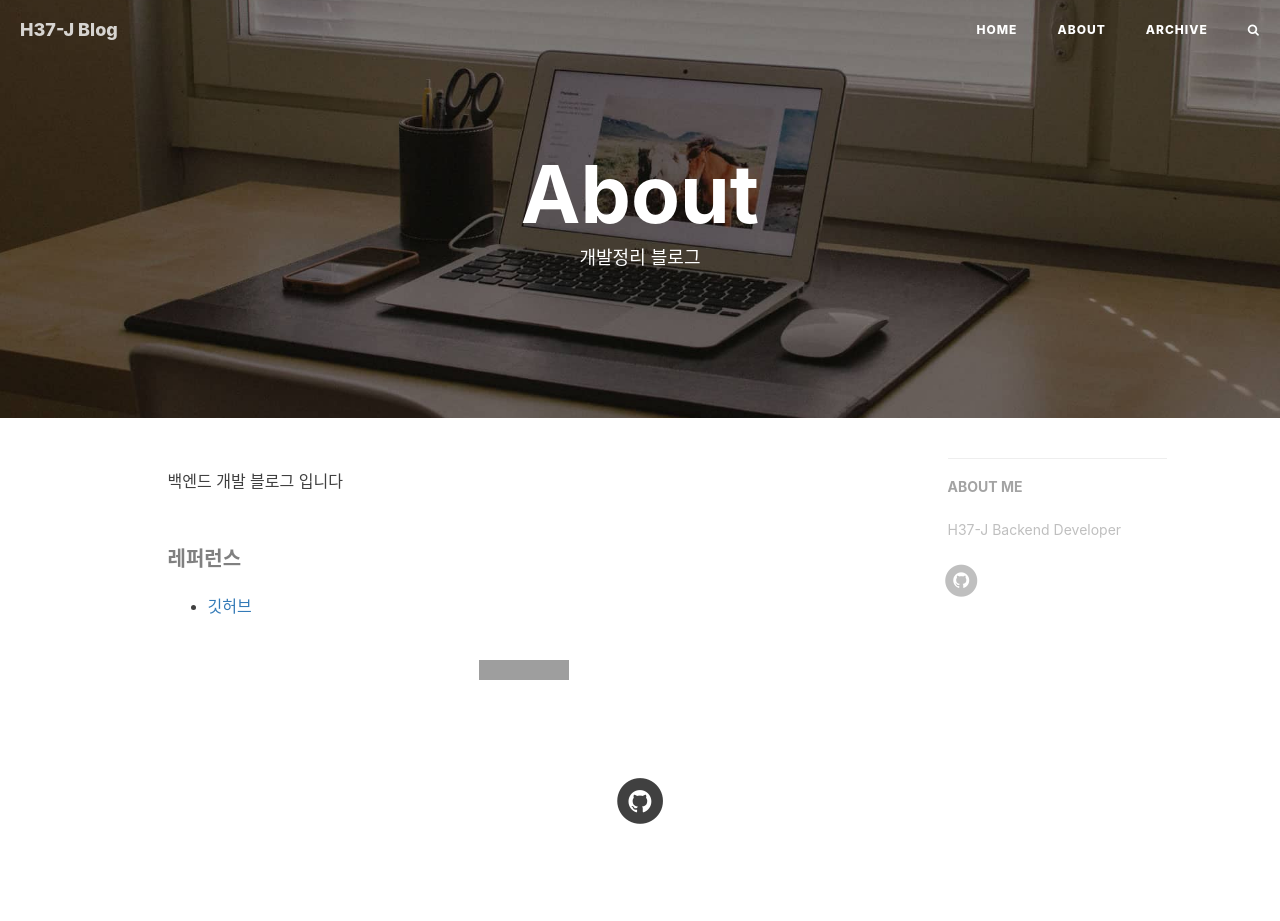
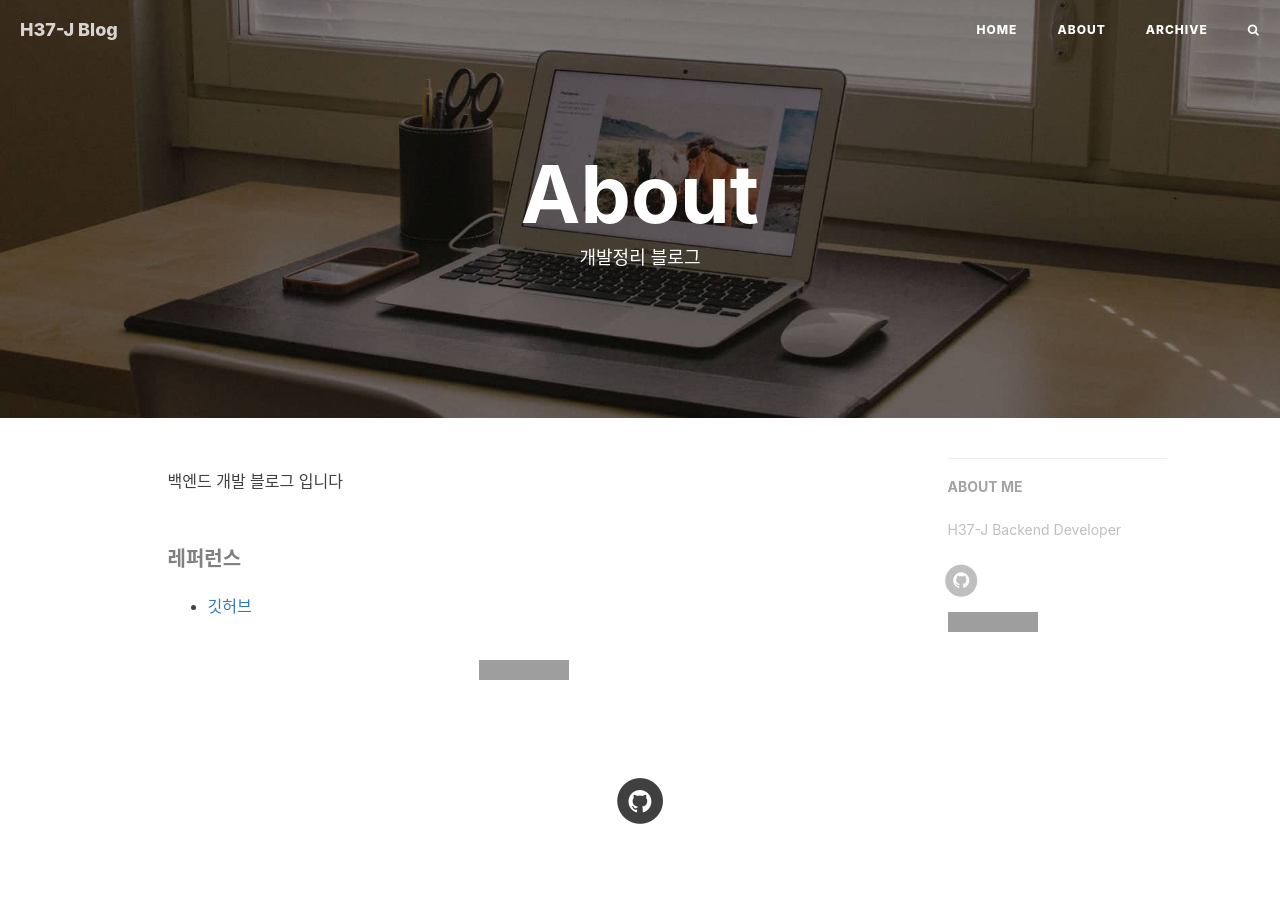
Before and after one commit to H37-J/H37-J.github.io, a Jekyll site: the page built from about.html, in a window 1280 px wide. Built offline with Jekyll 4.4.1, drawn with Linux system fonts in a browser that asks for light colours; nearby versions of some CDN libraries; comment, search, counter and statistics services are not loaded; grey boxes are pictures that could not be loaded.

Commit message:
포스트 업데이트

```diff
--- a/_includes/short-about.html
+++ b/_includes/short-about.html
@@ -12,3 +12,6 @@
     {% include sns-links.html %}
   </div>
 </section>
+
+
+<a href="https://hits.seeyoufarm.com"><img src="https://hits.seeyoufarm.com/api/count/incr/badge.svg?url=https%3A%2F%2Fh37-j.github.io&count_bg=%2379C83D&title_bg=%23555555&icon=&icon_color=%23E7E7E7&title=hits&edge_flat=false"/></a>
```
